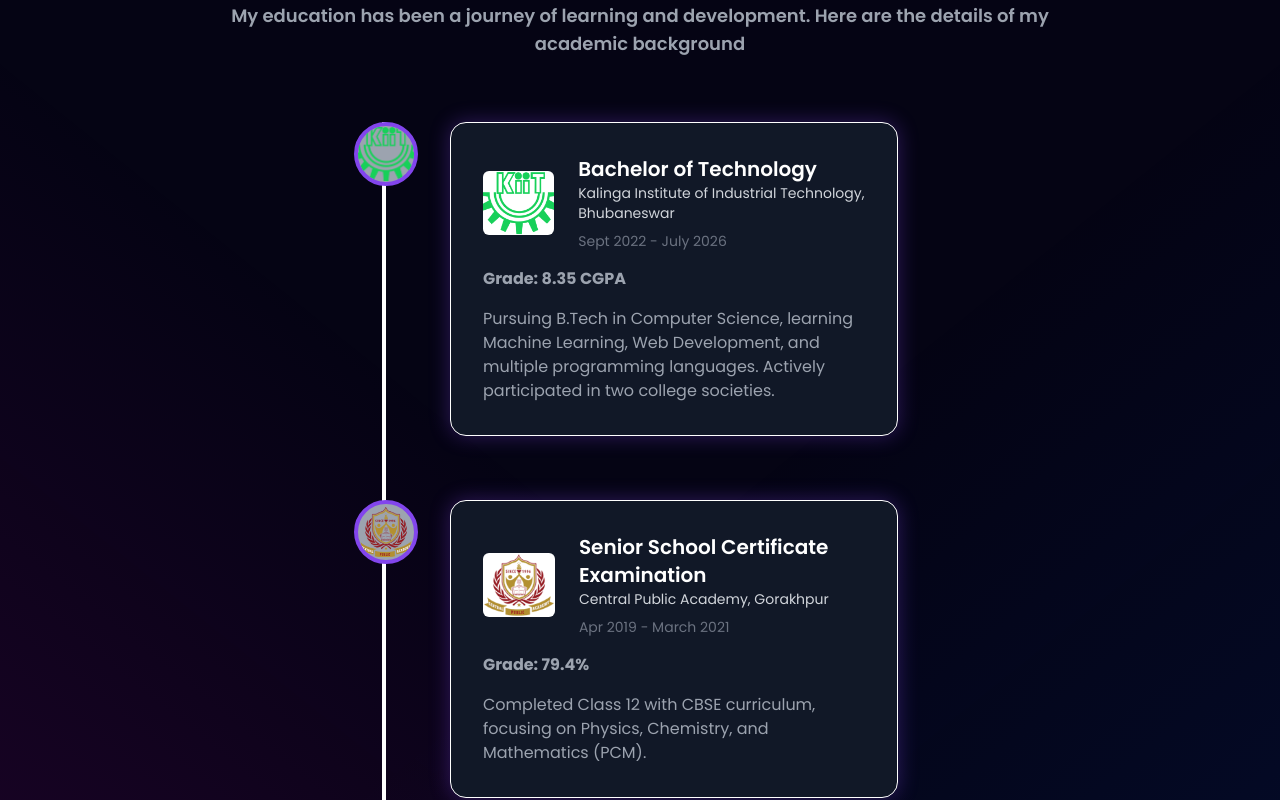
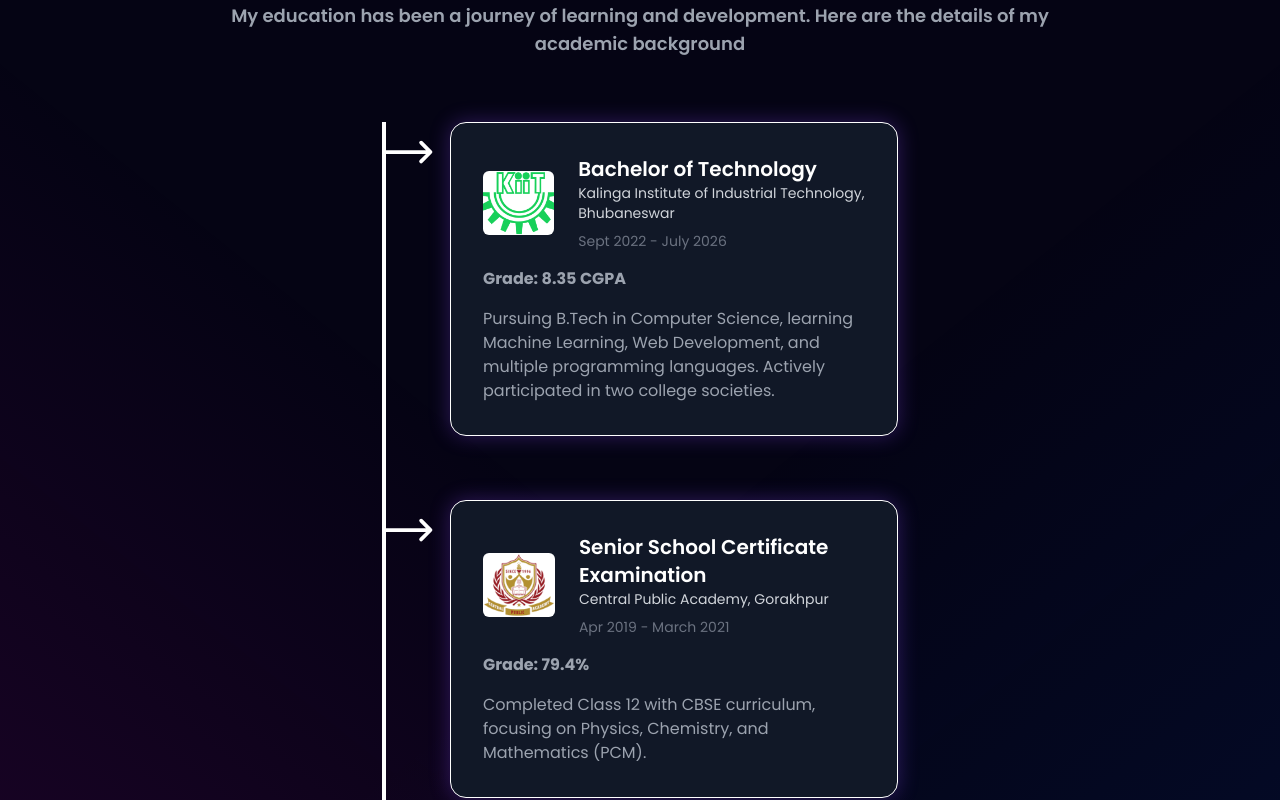
Before and after one commit to Ujjwal-Modi/myPortfolio, a React (Vite) app: page / in a window 1280 px wide. Shown: the part 3860-4660 px from the top of the page. Built offline with nearby package versions, Linux system fonts and the light colour scheme.

Commit message:
added arrow right instead of logo

```diff
--- a/src/components/Education/Education.jsx
+++ b/src/components/Education/Education.jsx
@@ -1,5 +1,6 @@
 import React from "react";
-import { education } from "../../constants"; // Import the education data
+import { education } from "../../constants";
+import { HiArrowLongRight } from "react-icons/hi2";
 
 const Education = () => {
   return (
@@ -33,13 +34,14 @@ const Education = () => {
             <div key={edu.id} className={`flex flex-row mb-16 `}>
               <div class="w-auto">
                 {/* Timeline Circle */}
-                <div className="hidden sm:block transform -translate-x-1/2 bg-gray-400 border-4 border-[#8245ec] w-12 h-12 sm:w-16 sm:h-16 rounded-full flex justify-center items-center z-10">
-                  <img
+                <div className="hidden sm:block w-12 h-12 sm:w-16 sm:h-16 rounded-full flex justify-center items-center z-10">
+                  {/* <img
                     src={edu.img}
                     alt={edu.school}
                     className="w-full h-full object-cover rounded-full"
-                  />
+                  />*/}<HiArrowLongRight size={60} color="white" className="-ml-2"/>
                 </div>
+
               </div>
               {/* Content Section */}
               <div
```
